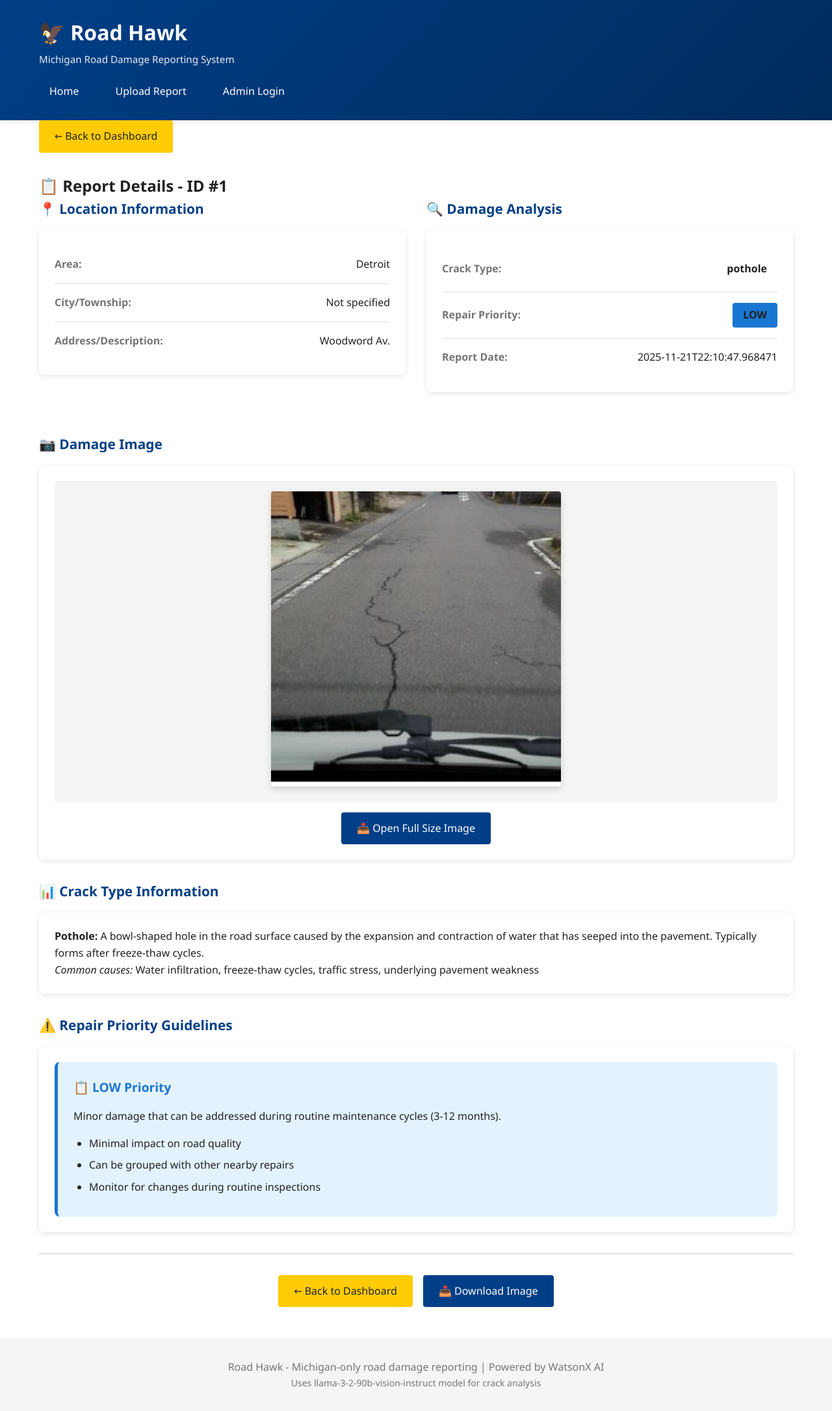
After one commit to SheliaRT/Road-Hawk, a Flask app: page /admin/report/1 in a window 1280 px wide. The commit adds this page. Shown: the whole page at 65% size. Run offline with Flask 3, Linux system fonts and the light colour scheme; data comes from the database, SQL or seed files in the repository.

Commit message:
added view detail report on admin portal

```diff
--- a/web/app.py
+++ b/web/app.py
@@ -261,6 +261,19 @@ def admin_panel():
     return render_template('admin_panel.html', reports=rows, areas=MICHIGAN_CITIES, selected_area=area, selected_sort=sort)
 
 
+@app.route('/admin/report/<int:report_id>')
+def admin_report_detail(report_id):
+    db = get_db()
+    cur = db.execute('SELECT * FROM reports WHERE id = ?', (report_id,))
+    report = cur.fetchone()
+
+    if not report:
+        flash('Report not found')
+        return redirect(url_for('admin_panel'))
+
+    return render_template('admin_report_detail.html', report=report)
+
+
 if __name__ == '__main__':
     with app.app_context():
         init_db()
--- /dev/null
+++ b/web/templates/admin_report_detail.html
@@ -0,0 +1,306 @@
+{% extends 'base.html' %}
+
+{% block content %}
+<div class="report-detail">
+    <div style="margin-bottom: 2rem;">
+        <a href="{{ url_for('admin_panel') }}" class="btn btn-secondary">← Back to Dashboard</a>
+    </div>
+
+    <h2>📋 Report Details - ID #{{ report.id }}</h2>
+
+    <div class="detail-grid">
+        <div class="detail-section">
+            <h3>📍 Location Information</h3>
+            <div class="detail-card">
+                <div class="detail-row">
+                    <span class="detail-label">Area:</span>
+                    <span class="detail-value">{{ report.area }}</span>
+                </div>
+                <div class="detail-row">
+                    <span class="detail-label">City/Township:</span>
+                    <span class="detail-value">{{ report.city or 'Not specified' }}</span>
+                </div>
+                <div class="detail-row">
+                    <span class="detail-label">Address/Description:</span>
+                    <span class="detail-value">{{ report.address or 'Not specified' }}</span>
+                </div>
+            </div>
+        </div>
+
+        <div class="detail-section">
+            <h3>🔍 Damage Analysis</h3>
+            <div class="detail-card">
+                <div class="detail-row">
+                    <span class="detail-label">Crack Type:</span>
+                    <span class="detail-value">
+                        <span class="badge" style="font-size: 1rem; padding: 0.4rem 1rem;">
+                            {{ report.crack_type or 'Unknown' }}
+                        </span>
+                    </span>
+                </div>
+                <div class="detail-row">
+                    <span class="detail-label">Repair Priority:</span>
+                    <span class="detail-value">
+                        <span class="badge repair-{{ report.repair_level }}" style="font-size: 1rem; padding: 0.4rem 1rem;">
+                            {{ report.repair_level|upper if report.repair_level else 'N/A' }}
+                        </span>
+                    </span>
+                </div>
+                <div class="detail-row">
+                    <span class="detail-label">Report Date:</span>
+                    <span class="detail-value">{{ report.created_at }}</span>
+                </div>
+            </div>
+        </div>
+    </div>
+
+    <div class="detail-section full-width">
+        <h3>📷 Damage Image</h3>
+        <div class="detail-card">
+            <div class="image-container">
+                <img src="{{ url_for('uploaded_file', filename=report.filename) }}"
+                     alt="Road damage report #{{ report.id }}"
+                     class="detail-image">
+            </div>
+            <div style="margin-top: 1rem; text-align: center;">
+                <a href="{{ url_for('uploaded_file', filename=report.filename) }}"
+                   target="_blank"
+                   class="btn btn-primary">
+                    📥 Open Full Size Image
+                </a>
+            </div>
+        </div>
+    </div>
+
+    <div class="detail-section full-width">
+        <h3>📊 Crack Type Information</h3>
+        <div class="detail-card">
+            {% if report.crack_type == 'longitudinal crack' %}
+                <p><strong>Longitudinal Crack:</strong> A crack that runs parallel to the road's centerline. Often caused by poor joint construction, shrinkage of the pavement surface, or hardening of the asphalt.</p>
+                <p><em>Common causes:</em> Pavement fatigue, poor drainage, inadequate pavement support</p>
+            {% elif report.crack_type == 'transverse crack' %}
+                <p><strong>Transverse Crack:</strong> A crack that runs perpendicular (at right angles) to the road's centerline. Usually caused by thermal stresses or reflection cracking.</p>
+                <p><em>Common causes:</em> Temperature variations, shrinkage of asphalt layer, underlying pavement issues</p>
+            {% elif report.crack_type == 'alligator crack' %}
+                <p><strong>Alligator Crack:</strong> Interconnected cracks forming a pattern that resembles alligator skin or chicken wire. Indicates structural failure and is one of the most serious types of pavement distress.</p>
+                <p><em>Common causes:</em> Repeated traffic loading, inadequate structural support, poor drainage, thin pavement</p>
+            {% elif report.crack_type == 'pothole' %}
+                <p><strong>Pothole:</strong> A bowl-shaped hole in the road surface caused by the expansion and contraction of water that has seeped into the pavement. Typically forms after freeze-thaw cycles.</p>
+                <p><em>Common causes:</em> Water infiltration, freeze-thaw cycles, traffic stress, underlying pavement weakness</p>
+            {% else %}
+                <p>No detailed information available for this crack type.</p>
+            {% endif %}
+        </div>
+    </div>
+
+    <div class="detail-section full-width">
+        <h3>⚠️ Repair Priority Guidelines</h3>
+        <div class="detail-card">
+            {% if report.repair_level == 'immediate' %}
+                <div class="priority-info priority-immediate">
+                    <h4>🚨 IMMEDIATE Attention Required</h4>
+                    <p>This damage poses a significant safety hazard or risk of rapid deterioration. Repair should be scheduled within 1-7 days.</p>
+                    <ul>
+                        <li>May cause vehicle damage or safety hazards</li>
+                        <li>Risk of rapid expansion and worsening</li>
+                        <li>Could lead to more expensive repairs if delayed</li>
+                    </ul>
+                </div>
+            {% elif report.repair_level == 'moderate' %}
+                <div class="priority-info priority-moderate">
+                    <h4>⚡ MODERATE Priority</h4>
+                    <p>This damage should be addressed within 1-3 months to prevent further deterioration.</p>
+                    <ul>
+                        <li>Noticeable pavement distress</li>
+                        <li>Will worsen with continued traffic and weather exposure</li>
+                        <li>Should be included in upcoming maintenance schedule</li>
+                    </ul>
+                </div>
+            {% elif report.repair_level == 'low' %}
+                <div class="priority-info priority-low">
+                    <h4>📋 LOW Priority</h4>
+                    <p>Minor damage that can be addressed during routine maintenance cycles (3-12 months).</p>
+                    <ul>
+                        <li>Minimal impact on road quality</li>
+                        <li>Can be grouped with other nearby repairs</li>
+                        <li>Monitor for changes during routine inspections</li>
+                    </ul>
+                </div>
+            {% elif report.repair_level == 'none' %}
+                <div class="priority-info priority-none">
+                    <h4>✅ NO Immediate Action Required</h4>
+                    <p>Minimal or no damage detected. Continue routine monitoring.</p>
+                    <ul>
+                        <li>Surface is in good condition</li>
+                        <li>Include in regular inspection schedule</li>
+                    </ul>
+                </div>
+            {% endif %}
+        </div>
+    </div>
+
+    <div class="detail-actions">
+        <a href="{{ url_for('admin_panel') }}" class="btn btn-secondary">← Back to Dashboard</a>
+        <a href="{{ url_for('uploaded_file', filename=report.filename) }}" download class="btn btn-primary">📥 Download Image</a>
+    </div>
+</div>
+
+<style>
+.report-detail {
+    max-width: 1200px;
+    margin: 0 auto;
+}
+
+.detail-grid {
+    display: grid;
+    grid-template-columns: repeat(auto-fit, minmax(400px, 1fr));
+    gap: 2rem;
+    margin-bottom: 2rem;
+}
+
+.detail-section {
+    margin-bottom: 2rem;
+}
+
+.detail-section.full-width {
+    grid-column: 1 / -1;
+}
+
+.detail-section h3 {
+    color: var(--primary-color);
+    margin-bottom: 1rem;
+    font-size: 1.3rem;
+}
+
+.detail-card {
+    background: white;
+    padding: 1.5rem;
+    border-radius: 8px;
+    box-shadow: 0 2px 8px rgba(0,0,0,0.1);
+}
+
+.detail-row {
+    display: flex;
+    justify-content: space-between;
+    align-items: center;
+    padding: 1rem 0;
+    border-bottom: 1px solid var(--border-color);
+}
+
+.detail-row:last-child {
+    border-bottom: none;
+}
+
+.detail-label {
+    font-weight: 600;
+    color: var(--text-light);
+    flex: 0 0 40%;
+}
+
+.detail-value {
+    flex: 1;
+    text-align: right;
+    font-weight: 500;
+}
+
+.image-container {
+    text-align: center;
+    background: var(--bg-light);
+    padding: 1rem;
+    border-radius: 4px;
+}
+
+.detail-image {
+    max-width: 100%;
+    max-height: 600px;
+    height: auto;
+    border-radius: 4px;
+    box-shadow: 0 4px 12px rgba(0,0,0,0.15);
+}
+
+.priority-info {
+    padding: 1.5rem;
+    border-radius: 8px;
+    border-left: 5px solid;
+}
+
+.priority-info h4 {
+    margin-bottom: 1rem;
+    font-size: 1.2rem;
+}
+
+.priority-info ul {
+    margin-top: 1rem;
+    padding-left: 1.5rem;
+}
+
+.priority-info li {
+    margin-bottom: 0.5rem;
+}
+
+.priority-immediate {
+    background-color: #ffebee;
+    border-color: var(--danger-color);
+}
+
+.priority-immediate h4 {
+    color: var(--danger-color);
+}
+
+.priority-moderate {
+    background-color: #fff3e0;
+    border-color: var(--warning-color);
+}
+
+.priority-moderate h4 {
+    color: var(--warning-color);
+}
+
+.priority-low {
+    background-color: #e3f2fd;
+    border-color: var(--info-color);
+}
+
+.priority-low h4 {
+    color: var(--info-color);
+}
+
+.priority-none {
+    background-color: #e8f5e9;
+    border-color: var(--success-color);
+}
+
+.priority-none h4 {
+    color: var(--success-color);
+}
+
+.detail-actions {
+    display: flex;
+    gap: 1rem;
+    justify-content: center;
+    margin-top: 2rem;
+    padding-top: 2rem;
+    border-top: 2px solid var(--border-color);
+}
+
+@media (max-width: 768px) {
+    .detail-grid {
+        grid-template-columns: 1fr;
+    }
+
+    .detail-row {
+        flex-direction: column;
+        align-items: flex-start;
+        gap: 0.5rem;
+    }
+
+    .detail-value {
+        text-align: left;
+    }
+
+    .detail-actions {
+        flex-direction: column;
+    }
+}
+</style>
+{% endblock %}
```
Also changed, not shown: web/templates/admin_panel.html (+7 -1 lines), web/templates/upload.html (+95 -0 lines).
